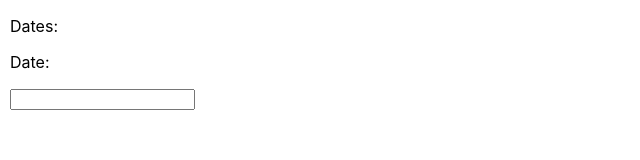
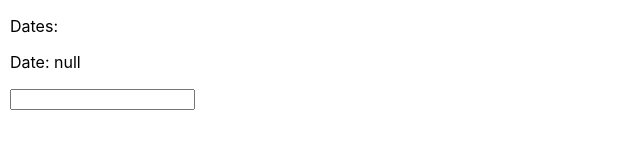
Before and after one commit to lijomon-john/datepicker-test, a React (Create React App) app: page / in a window 1280 px wide. Shown: the top 160 px of the page, without its empty margins (0-640 px from the left). Built offline with nearby package versions, Linux system fonts and the light colour scheme.

Commit message:
added logs

```diff
--- a/src/App.js
+++ b/src/App.js
@@ -7,13 +7,14 @@ const App = () => {
   const [date, setDate] = useState(null);
   const [endDate, setEndDate] = useState(null);
   const [dates, setDates] = useState(null)
+  const [change, setChange] = useState(null)
 
   const handleChange = (date) => {
     if (
       Array.isArray(date)
     ) {
       const [startDate, endDate] = date;
-
+      setChange(date)
       // if (props.config.showYearDropdown !== undefined && !props.config.showYearDropdown) {
       //   if (
       //     startDate !== null &&
@@ -67,7 +68,7 @@ const App = () => {
   return (
     <div style={{margin: "10px"}}>
 <p>Dates: {dates}</p>
-<p>Date: {date}</p>
+<p>Date: {JSON.stringify(change)}</p>
     <DatePicker
       selected={date}
       selectsRange={true}
```
